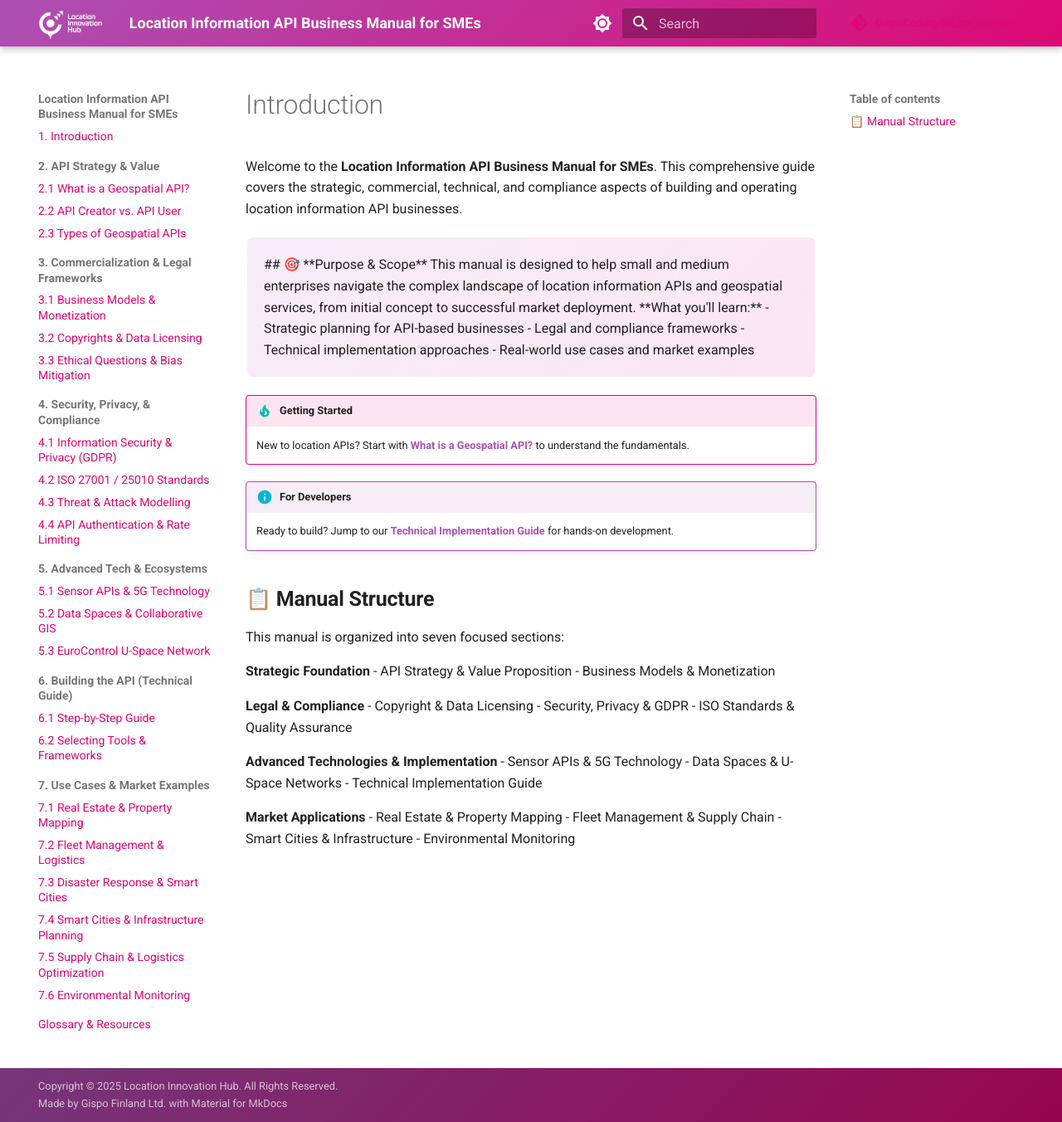
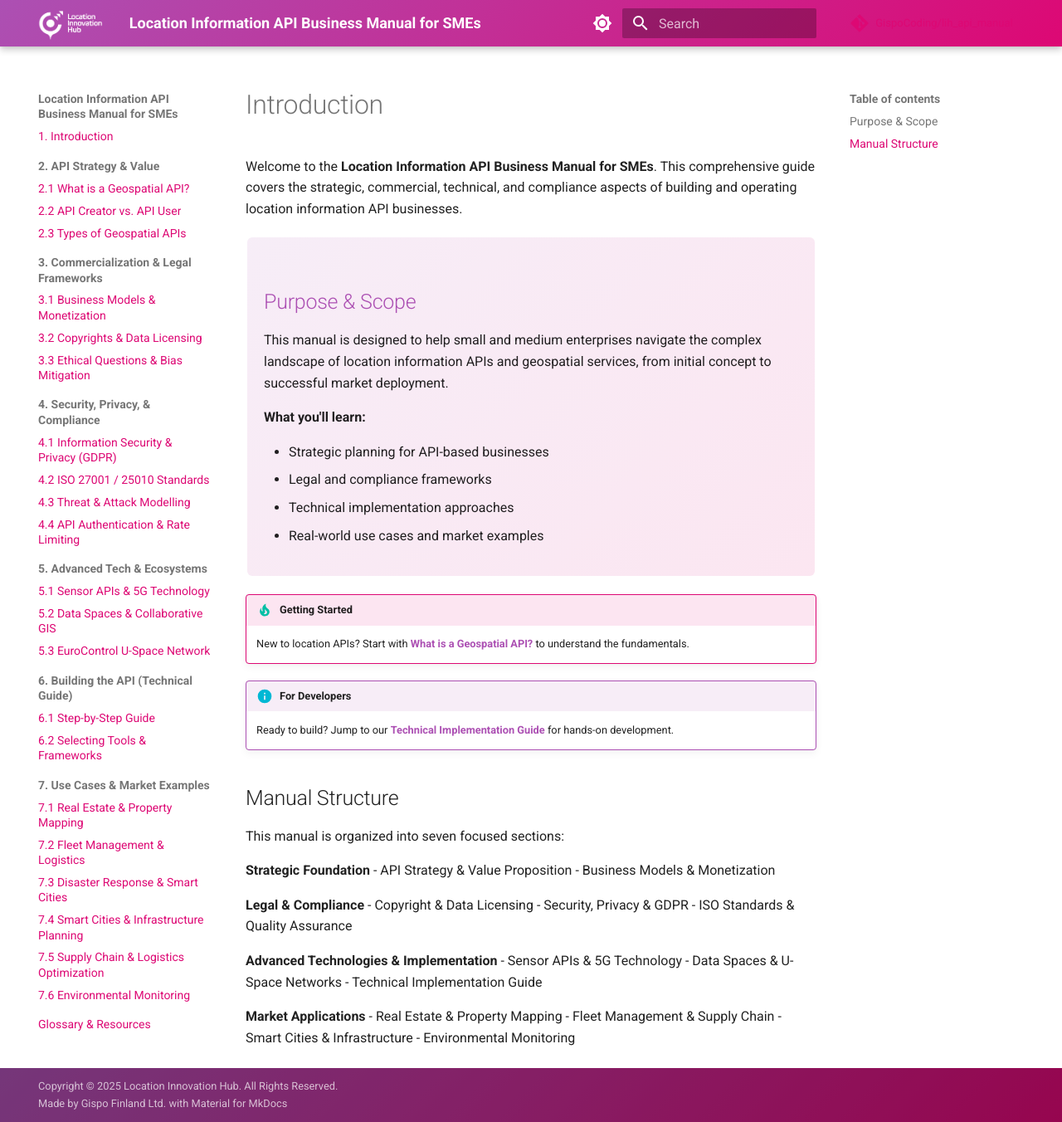
Before and after one commit to GispoCoding/lih_api_manual, an MkDocs documentation site: the page built from docs/index.md, in a window 1280 px wide and 1352 px high. Shown: the whole window at 83% size. Built offline with MkDocs 1.6.1 and Material for MkDocs 9.7.7, drawn with Linux system fonts in a browser that asks for light colours; comment, search, counter and statistics services are not loaded.

Commit message:
Fix markdown rendering issues on homepage
- Removed emoji from 'Purpose & Scope' heading
- Added markdown='1' attribute to brand-section div for proper markdown parsing
- Fixed heading rendering inside HTML div container
- Fixed bold text rendering for 'What you'll learn:' section
- Removed emoji from 'Manual Structure' heading for consistency
- Added proper spacing for list items inside div

The ## headings and **bold** text now render correctly within the styled section.

```diff
--- a/docs/index.md
+++ b/docs/index.md
@@ -2,13 +2,14 @@
 
 Welcome to the **Location Information API Business Manual for SMEs**. This comprehensive guide covers the strategic, commercial, technical, and compliance aspects of building and operating location information API businesses.
 
-<div class="brand-section">
+<div class="brand-section" markdown="1">
 
-## 🎯 **Purpose & Scope**
+## Purpose & Scope
 
 This manual is designed to help small and medium enterprises navigate the complex landscape of location information APIs and geospatial services, from initial concept to successful market deployment.
 
 **What you'll learn:**
+
 - Strategic planning for API-based businesses
 - Legal and compliance frameworks
 - Technical implementation approaches
@@ -22,7 +23,7 @@ This manual is designed to help small and medium enterprises navigate the comple
 !!! info "For Developers"
     Ready to build? Jump to our [**Technical Implementation Guide**](build/step-by-step.md) for hands-on development.
 
-## 📋 **Manual Structure**
+## Manual Structure
 
 This manual is organized into seven focused sections:
 
```
